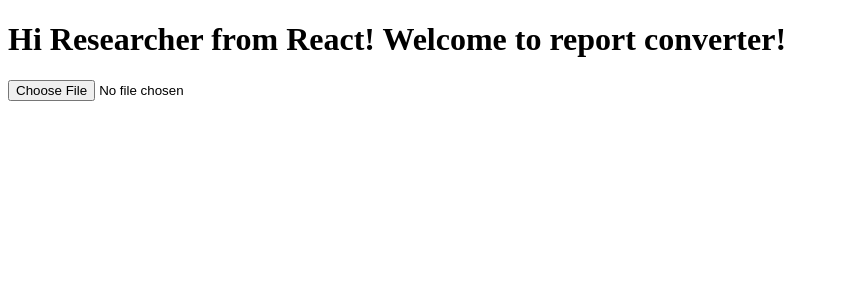
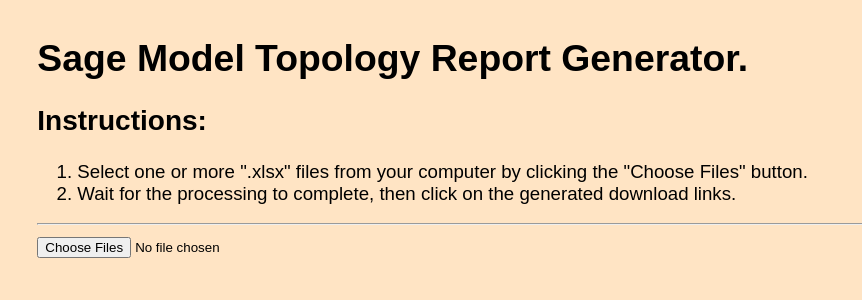
Before and after one commit to concord-consortium/sage-reporting, a React app: page / in a window 1280 px wide. Shown: the top 300 px of the page, without its empty margins (0-862 px from the left). Built offline with nearby package versions, Linux system fonts and the light colour scheme.

Commit message:
command line and web are providing better feedback

```diff
--- a/src/components/app.tsx
+++ b/src/components/app.tsx
@@ -2,8 +2,7 @@
 import * as ReactDOM from "react-dom";
 import { ProcessCSVData } from "../process-sage";
 import { XSLtoCSV } from "../process-xlsx";
-// import FileDownload from "js-file-download";
-// import { CsvToHtmlTable } from "react-csv-to-table";
+
 export interface IAppProps {
   userName: string;
   place: string;
@@ -30,32 +29,62 @@
   return(<></>);
 }
 
+interface ICSVFileRecord {
+  content: string;
+  fileName: string;
+}
 export const App = (props: IAppProps) => {
-  const [csv, setCsv] = React.useState('');
-  const [fileName, setFileName] = React.useState('');
+  const [CSVs, setCSVs] = React.useState([]);
+  const [status, setStatus] = React.useState('');
+
+  const addCSV = (csv:ICSVFileRecord) => {
+    setCSVs([...CSVs, csv]);
+    console.log(CSVs);
+  }
 
   const handleFileChange = async (event:React.ChangeEvent<HTMLInputElement>) => {
+    const csvs = [];
     if(event.target.files) {
-      const selectedFile = event.target.files.item(0);
-      const fileName = selectedFile.name;
-
-      const arrayBuff = await selectedFile.arrayBuffer()
-      const data = new Uint8Array(arrayBuff);
-      const csvString = XSLtoCSV(data);
-      const processedCsv:string = await ProcessCSVData(csvString);
-      setFileName(fileName.replace(/\.xlsx?/i, ".csv"));
-      setCsv(processedCsv);
+      for(let selectedFile of Array.from(event.target.files)) {
+        const fn = selectedFile.name.replace(/\.xlsx?/i, ".csv");
+        setStatus(`Working with ${fn}`);
+        const arrayBuff = await selectedFile.arrayBuffer();
+        const data = new Uint8Array(arrayBuff);
+        const csvString = XSLtoCSV(data);
+        const content = await ProcessCSVData(csvString, (msg:string)=> {setStatus(`${fn} ${msg}`)});
+        const processedCsv:ICSVFileRecord = {content, fileName:fn};
+        csvs.push(processedCsv);
+      }
     }
+    setCSVs(csvs);
+    setStatus('Complete.');
   }
 
   return(
     <>
       <h1>
-        Hi {props.userName} from React! Welcome to {props.place}!
+        Sage Model Topology Report Generator.
       </h1>
-      <input type="file" id="input" onChange={handleFileChange}/>
-      <DownloadLink csvString={csv} fileName={fileName} />
-      {/* <CsvToHtmlTable data={csv} csvDelimiter="," /> */}
+
+      <h2>Instructions:</h2>
+      <div className="instructions">
+        <ol>
+          <li>Select one or more ".xlsx" files from your computer by clicking the "Choose Files" button.</li>
+          <li>Wait for the processing to complete, then click on the generated download links.</li>
+        </ol>
+      </div>
+
+      <hr/>
+      <input type="file" id="input" multiple={true} accept=".xlsx" onChange={handleFileChange}/>
+      {
+        CSVs.map( (csv:ICSVFileRecord) => {
+          return <DownloadLink key={csv.fileName} csvString={csv.content} fileName={csv.fileName} />
+        })
+      }
+
+      <div className="status">
+        {status}
+      </div>
     </>
   );
 };
--- a/src/components/index.html
+++ b/src/components/index.html
@@ -4,6 +4,15 @@
   <meta charset="UTF-8">
   <meta name="viewport" content="width=device-width, initial-scale=1.0">
   <title>React-Webpack Setup</title>
+  <style>
+    body {
+      font-size: 14pt;
+      font-family: Arial, Helvetica, sans-serif;
+      margin: 2em;
+      background-color: bisque;
+      color: black;
+    }
+  </style>
 </head>
 <body>
   <div id="output"></div>
--- a/src/process-sage.ts
+++ b/src/process-sage.ts
@@ -6,7 +6,10 @@
 
 export let SuccessCount = 0;
 export let FailCount = 0;
-
+export const ResetCounts = () => {
+  SuccessCount = 0;
+  FailCount = 0;
+}
 const parse = Papa.parse;
 
 // Loading data from the docstore:
@@ -19,6 +22,7 @@
   return `${base}/${docId}?${keyParam}`;
 }
 
+// Something bad happened, we should report on it:
 const fail = (url:string, msg:string) => {
   console.group('DocStoreError');
   console.error(`Failed to fetch: ${url}`)
@@ -152,10 +156,20 @@
   return resultRecord;
 }
 
-export const ProcessCSVData = async (content: Buffer|string) => {
+export const ProcessCSVData = async (content: Buffer|string, callback?: (string)=>void) => {
   const records = parse(content.toString('utf8'), {columns: true}).data;
-  const newRecords = await Promise.all(records.map(processRecord));
+  const count = records.length;
+  let completed = 0;
+  const process = async (record) => {
+    const result = await processRecord(record)
+    completed++;
+    if(callback) {
+        callback(`${completed}/${count}`);
+    }
+    return result;
+  };
 
+  const newRecords = await Promise.all(records.map(process));
   const columns:Array<string> = [];
   newRecords.forEach( (r:any) => {
     Object.keys(r).forEach(k => {
--- a/src/process-xlsx.ts
+++ b/src/process-xlsx.ts
@@ -8,7 +8,6 @@
 export const XSLtoCSV = (data:Uint8Array) => {
   const workBook = XLSX.read(data,{type: 'array'});
   const worksSheetName = workBook.SheetNames[0];
-  console.log(`   ...  converting first worksheet named "${worksSheetName}"`);
   const workSheet = workBook.Sheets[worksSheetName];
 
   /* skip the first row */
@@ -19,11 +18,10 @@
   return csvString;
 }
 
-export const XLSProcessor = (fileName: string) => {
+const XLSProcessor = (fileName: string) => {
   console.log(`XLSProcessor processing: ${fileName}`);
   const workBook = XLSX.readFile(fileName);
   const worksSheetName = workBook.SheetNames[0];
-  console.log(`   ...  converting first worksheet named "${worksSheetName}"`);
   const workSheet = workBook.Sheets[worksSheetName];
   const outputFileName = fileName.replace(/\.xlsx/i, ".csv");
 
```
Also changed, not shown: src/index.ts (+15 -6 lines).
